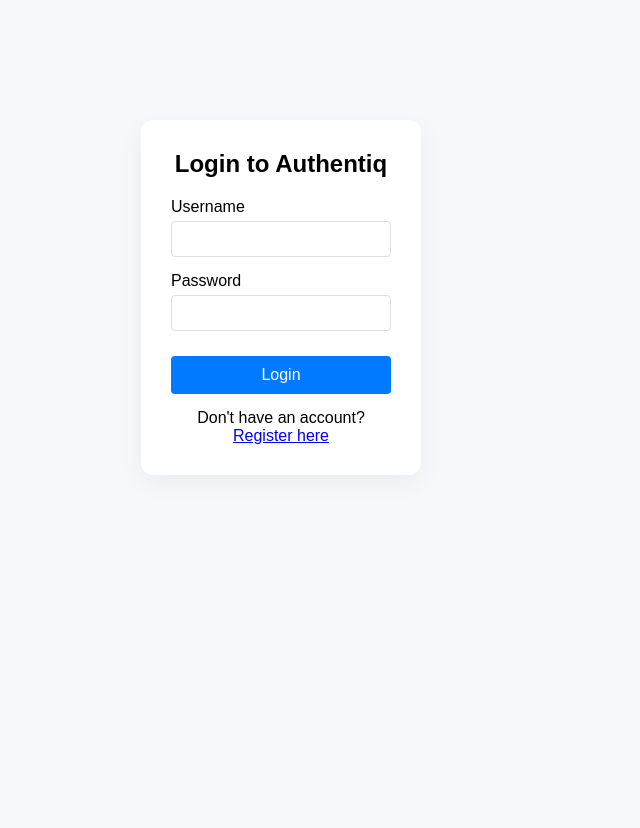
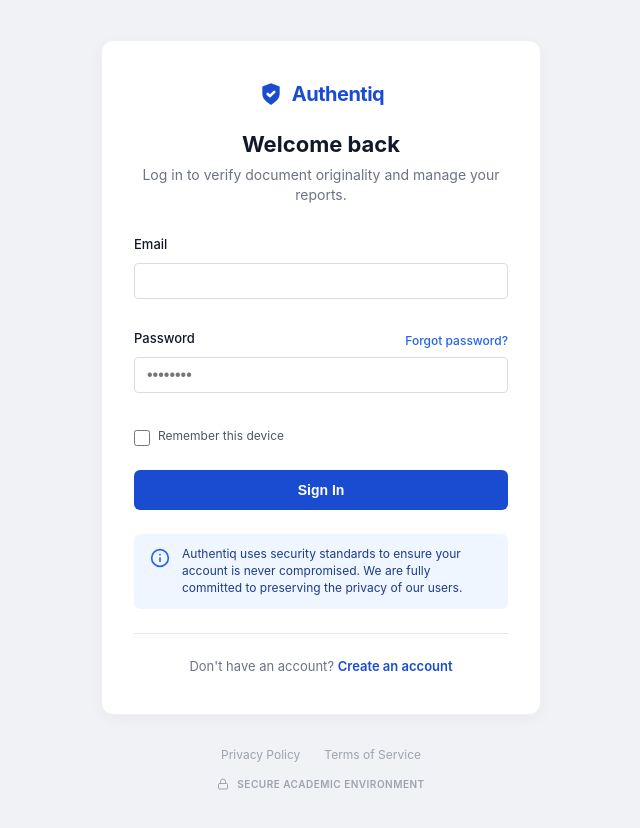
Before and after one commit to Khatry-With-A-Y/plagiarism-detector-authentiq, a React (Create React App) app in the folder frontend/: page /login in a window 1280 px wide. Shown: the whole page, without its empty margins (319-959 px from the left). Before the commit the page ends 800 px from the top, so only its background shows below. Built offline with nearby package versions, Linux system fonts and the light colour scheme; no server answers; the HTML template or start-up script is replaced by a standard one.

Commit message:
login and register modified with css in auth.css

```diff
--- a/frontend/src/pages/Login.jsx
+++ b/frontend/src/pages/Login.jsx
@@ -1,68 +1,81 @@
-import React, { useState } from 'react';
-import { useNavigate, Link } from 'react-router-dom';
-import { authAPI } from '../api/auth';
-import { setAuthToken, setUser } from '../utils/auth';
+import React from "react";
+import { Link } from "react-router-dom";
+import "./auth.css";
 
 function Login() {
-  const [username, setUsername] = useState('');
-  const [password, setPassword] = useState('');
-  const [error, setError] = useState('');
-  const [loading, setLoading] = useState(false);
-  const navigate = useNavigate();
+  return (
+    <div className="auth-page">
+      <div className="auth-card-wrapper">
+        <div className="auth-header">
+          <div className="auth-logo-container">
+            <svg viewBox="0 0 24 24" fill="none" xmlns="http://www.w3.org/2000/svg">
+              <path d="M12 22s8-4 8-10V5l-8-3-8 3v7c0 6 8 10 8 10z" fill="#1a4cd2" />
+              <path d="M9 12l2 2 4-4" stroke="#ffffff" strokeWidth="2.5" strokeLinecap="round" strokeLinejoin="round" />
+            </svg>
+            <span className="auth-logo-text">Authentiq</span>
+          </div>
+          <h1>Welcome back</h1>
+          <p>Log in to verify document originality and manage your reports.</p>
+        </div>
 
-  const handleSubmit = async (e) => {
-    e.preventDefault();
-    setError('');
-    setLoading(true);
+        <form className="auth-form" onSubmit={(e) => e.preventDefault()}>
+          <div className="form-group">
+            <label className="form-label">Email</label>
+            <div className="input-wrapper">
+              <input type="email" className="auth-input-field" />
+            </div>
+          </div>
 
-    try {
-      const response = await authAPI.login(username, password);
-      setAuthToken(response.data.token);
-      setUser(response.data.user);
-      navigate('/dashboard');
-    } catch (err) {
-      setError(err.response?.data?.error || 'Login failed. Please try again.');
-    } finally {
-      setLoading(false);
-    }
-  };
+          <div className="form-group">
+            <div className="label-row">
+              <label className="form-label">Password</label>
+              <a href="#" className="forgot-link">Forgot password?</a>
+            </div>
+            <div className="input-wrapper">
+              <input type="password" placeholder="••••••••" className="auth-input-field" />
+            </div>
+          </div>
 
-  return (
-    <div className="container" style={{ maxWidth: '400px', marginTop: '100px' }}>
-      <div className="card">
-        <h2 style={{ marginBottom: '20px', textAlign: 'center' }}>Login to Authentiq</h2>
-        <form onSubmit={handleSubmit}>
-          <div className="form-group">
-            <label>Username</label>
-            <input
-              type="text"
-              value={username}
-              onChange={(e) => setUsername(e.target.value)}
-              required
-            />
+          <div className="checkbox-container">
+            <input type="checkbox" id="remember" />
+            <label htmlFor="remember" className="checkbox-label">
+              Remember this device
+            </label>
           </div>
-          <div className="form-group">
-            <label>Password</label>
-            <input
-              type="password"
-              value={password}
-              onChange={(e) => setPassword(e.target.value)}
-              required
-            />
+
+          <button className="auth-submit-btn">Sign In</button>
+
+          <div className="info-box">
+            <svg viewBox="0 0 24 24" fill="none" stroke="currentColor" strokeWidth="2" strokeLinecap="round" strokeLinejoin="round">
+              <circle cx="12" cy="12" r="10"></circle>
+              <line x1="12" y1="16" x2="12" y2="12"></line>
+              <line x1="12" y1="8" x2="12.01" y2="8"></line>
+            </svg>
+            <p>
+              Authentiq uses security standards to ensure your account is never compromised. We are fully committed to preserving the privacy of our users.
+            </p>
           </div>
-          {error && <div className="error">{error}</div>}
-          <button
-            type="submit"
-            className="btn btn-primary"
-            style={{ width: '100%', marginTop: '10px' }}
-            disabled={loading}
-          >
-            {loading ? 'Logging in...' : 'Login'}
-          </button>
         </form>
-        <p style={{ marginTop: '15px', textAlign: 'center' }}>
-          Don't have an account? <Link to="/register">Register here</Link>
-        </p>
+
+        <div className="auth-divider"></div>
+
+        <div className="auth-card-footer">
+          Don't have an account? <Link to="/register">Create an account</Link>
+        </div>
+      </div>
+
+      <div className="page-footer">
+        <div className="footer-links">
+          <a href="#">Privacy Policy</a>
+          <a href="#">Terms of Service</a>
+        </div>
+        <div className="secure-badge">
+          <svg viewBox="0 0 24 24" fill="none" stroke="currentColor" strokeWidth="2" strokeLinecap="round" strokeLinejoin="round">
+            <rect x="3" y="11" width="18" height="11" rx="2" ry="2"></rect>
+            <path d="M7 11V7a5 5 0 0 1 10 0v4"></path>
+          </svg>
+          SECURE ACADEMIC ENVIRONMENT
+        </div>
       </div>
     </div>
   );
--- a/frontend/src/pages/Register.jsx
+++ b/frontend/src/pages/Register.jsx
@@ -1,99 +1,89 @@
-import React, { useState } from 'react';
-import { useNavigate, Link } from 'react-router-dom';
-import { authAPI } from '../api/auth';
-import { setAuthToken, setUser } from '../utils/auth';
+import React from "react";
+import { Link } from "react-router-dom";
+import "./auth.css";
 
 function Register() {
-  const [username, setUsername] = useState('');
-  const [email, setEmail] = useState('');
-  const [password, setPassword] = useState('');
-  const [confirmPassword, setConfirmPassword] = useState('');
-  const [error, setError] = useState('');
-  const [loading, setLoading] = useState(false);
-  const navigate = useNavigate();
+  return (
+    <div className="auth-page">
+      <div className="auth-card-wrapper">
+        <div className="auth-header">
+          <div className="auth-logo-container">
+            <svg viewBox="0 0 24 24" fill="none" xmlns="http://www.w3.org/2000/svg">
+              <path d="M12 22s8-4 8-10V5l-8-3-8 3v7c0 6 8 10 8 10z" fill="#1a4cd2" />
+              <path d="M9 12l2 2 4-4" stroke="#ffffff" strokeWidth="2.5" strokeLinecap="round" strokeLinejoin="round" />
+            </svg>
+            <span className="auth-logo-text">Authentiq</span>
+          </div>
+          <h1>Create your account</h1>
+          <p>Join Authentiq to start verifying academic integrity.</p>
+        </div>
 
-  const handleSubmit = async (e) => {
-    e.preventDefault();
-    setError('');
+        <form className="auth-form" onSubmit={(e) => e.preventDefault()}>
+          <div className="form-group">
+            <label className="form-label">Full Name</label>
+            <div className="input-wrapper">
+              <svg className="input-icon" viewBox="0 0 24 24" fill="none" stroke="currentColor" strokeWidth="2" strokeLinecap="round" strokeLinejoin="round">
+                <path d="M20 21v-2a4 4 0 0 0-4-4H8a4 4 0 0 0-4 4v2"></path>
+                <circle cx="12" cy="7" r="4"></circle>
+              </svg>
+              <input type="text" className="auth-input-field has-icon" />
+            </div>
+          </div>
 
-    if (password !== confirmPassword) {
-      setError('Passwords do not match');
-      return;
-    }
+          <div className="form-group">
+            <label className="form-label">Email Address</label>
+            <div className="input-wrapper">
+              <svg className="input-icon" viewBox="0 0 24 24" fill="none" stroke="currentColor" strokeWidth="2" strokeLinecap="round" strokeLinejoin="round">
+                <path d="M4 4h16c1.1 0 2 .9 2 2v12c0 1.1-.9 2-2 2H4c-1.1 0-2-.9-2-2V6c0-1.1.9-2 2-2z"></path>
+                <polyline points="22,6 12,13 2,6"></polyline>
+              </svg>
+              <input type="email" className="auth-input-field has-icon" />
+            </div>
+          </div>
 
-    if (password.length < 6) {
-      setError('Password must be at least 6 characters');
-      return;
-    }
+          <div className="form-group">
+            <label className="form-label">Password</label>
+            <div className="input-wrapper">
+              <svg className="input-icon" viewBox="0 0 24 24" fill="none" stroke="currentColor" strokeWidth="2" strokeLinecap="round" strokeLinejoin="round">
+                <rect x="3" y="11" width="18" height="11" rx="2" ry="2"></rect>
+                <path d="M7 11V7a5 5 0 0 1 10 0v4"></path>
+              </svg>
+              <input type="password" placeholder="••••••••" className="auth-input-field has-icon" />
+            </div>
+          </div>
 
-    setLoading(true);
+          <div className="form-group">
+            <label className="form-label">Confirm Password</label>
+            <div className="input-wrapper">
+              <svg className="input-icon" viewBox="0 0 24 24" fill="none" stroke="currentColor" strokeWidth="2" strokeLinecap="round" strokeLinejoin="round">
+                <rect x="3" y="11" width="18" height="11" rx="2" ry="2"></rect>
+                <path d="M7 11V7a5 5 0 0 1 10 0v4"></path>
+              </svg>
+              <input type="password" placeholder="••••••••" className="auth-input-field has-icon" />
+            </div>
+          </div>
 
-    try {
-      const response = await authAPI.register(username, email, password);
-      setAuthToken(response.data.token);
-      setUser(response.data.user);
-      navigate('/dashboard');
-    } catch (err) {
-      setError(err.response?.data?.error || 'Registration failed. Please try again.');
-    } finally {
-      setLoading(false);
-    }
-  };
+          <div className="checkbox-container">
+            <input type="checkbox" id="terms" />
+            <label htmlFor="terms" className="checkbox-label">
+              By registering, you agree to our <a href="#">Terms of Service</a> and <a href="#">Privacy Policy</a>
+            </label>
+          </div>
 
-  return (
-    <div className="container" style={{ maxWidth: '400px', marginTop: '100px' }}>
-      <div className="card">
-        <h2 style={{ marginBottom: '20px', textAlign: 'center' }}>Register for Authentiq</h2>
-        <form onSubmit={handleSubmit}>
-          <div className="form-group">
-            <label>Username</label>
-            <input
-              type="text"
-              value={username}
-              onChange={(e) => setUsername(e.target.value)}
-              required
-            />
-          </div>
-          <div className="form-group">
-            <label>Email</label>
-            <input
-              type="email"
-              value={email}
-              onChange={(e) => setEmail(e.target.value)}
-              required
-            />
-          </div>
-          <div className="form-group">
-            <label>Password</label>
-            <input
-              type="password"
-              value={password}
-              onChange={(e) => setPassword(e.target.value)}
-              required
-            />
-          </div>
-          <div className="form-group">
-            <label>Confirm Password</label>
-            <input
-              type="password"
-              value={confirmPassword}
-              onChange={(e) => setConfirmPassword(e.target.value)}
-              required
-            />
-          </div>
-          {error && <div className="error">{error}</div>}
-          <button
-            type="submit"
-            className="btn btn-primary"
-            style={{ width: '100%', marginTop: '10px' }}
-            disabled={loading}
-          >
-            {loading ? 'Registering...' : 'Register'}
+          <button className="auth-submit-btn">
+            Create Account
+            <svg width="16" height="16" viewBox="0 0 24 24" fill="none" stroke="currentColor" strokeWidth="2" strokeLinecap="round" strokeLinejoin="round" style={{marginLeft: '4px'}}>
+              <line x1="5" y1="12" x2="19" y2="12"></line>
+              <polyline points="12 5 19 12 12 19"></polyline>
+            </svg>
           </button>
         </form>
-        <p style={{ marginTop: '15px', textAlign: 'center' }}>
-          Already have an account? <Link to="/login">Login here</Link>
-        </p>
+
+        <div className="auth-divider"></div>
+
+        <div className="auth-card-footer">
+          Already have an account? <Link to="/login">Log in here</Link>
+        </div>
       </div>
     </div>
   );
--- /dev/null
+++ b/frontend/src/pages/auth.css
@@ -0,0 +1,261 @@
+* {
+  box-sizing: border-box;
+}
+
+.auth-page {
+  min-height: 100vh;
+  display: flex;
+  flex-direction: column;
+  justify-content: center;
+  align-items: center;
+  background-color: #f1f2f5;
+  padding: 40px 20px;
+  font-family: 'Inter', -apple-system, BlinkMacSystemFont, "Segoe UI", Roboto, sans-serif;
+}
+
+.auth-card-wrapper {
+  background: #ffffff;
+  border-radius: 12px;
+  box-shadow: 0px 4px 16px rgba(0, 0, 0, 0.04);
+  width: 100%;
+  max-width: 440px;
+  padding: 40px 32px;
+  border: 1px solid #f0f0f0;
+}
+
+.auth-logo-container {
+  display: flex;
+  align-items: center;
+  justify-content: center;
+  gap: 8px;
+  margin-bottom: 24px;
+}
+
+.auth-logo-container svg {
+  width: 26px;
+  height: 26px;
+}
+
+.auth-logo-text {
+  font-size: 20px;
+  font-weight: 700;
+  color: #1a4cd2;
+  letter-spacing: -0.5px;
+}
+
+.auth-header {
+  text-align: center;
+  margin-bottom: 32px;
+}
+
+.auth-header h1 {
+  font-size: 22px;
+  color: #111827;
+  margin: 0 0 8px 0;
+  font-weight: 700;
+}
+
+.auth-header p {
+  font-size: 14px;
+  color: #6b7280;
+  margin: 0;
+  line-height: 1.4;
+}
+
+.auth-form {
+  display: flex;
+  flex-direction: column;
+  gap: 16px;
+}
+
+.form-group {
+  display: flex;
+  flex-direction: column;
+  gap: 6px;
+}
+
+.label-row {
+  display: flex;
+  justify-content: space-between;
+  align-items: center;
+}
+
+.form-label {
+  font-size: 13px;
+  font-weight: 600;
+  color: #111827;
+}
+
+.forgot-link {
+  font-size: 12px;
+  color: #2563eb;
+  text-decoration: none;
+  font-weight: 500;
+}
+.forgot-link:hover {
+  text-decoration: underline;
+}
+
+.input-wrapper {
+  position: relative;
+  display: flex;
+  align-items: center;
+}
+
+.input-icon {
+  position: absolute;
+  left: 14px;
+  color: #6b7280;
+  width: 18px;
+  height: 18px;
+}
+
+.auth-input-field {
+  width: 100%;
+  padding: 10px 14px;
+  border: 1px solid #d1d5db;
+  border-radius: 6px;
+  font-size: 14px;
+  color: #111827;
+  outline: none;
+  transition: border-color 0.2s;
+  background-color: #fff;
+}
+
+.auth-input-field:focus {
+  border-color: #2563eb;
+  box-shadow: 0 0 0 1px #2563eb;
+}
+
+.auth-input-field.has-icon {
+  padding-left: 40px;
+}
+
+.checkbox-container {
+  display: flex;
+  align-items: flex-start;
+  gap: 8px;
+  margin-top: 4px;
+}
+
+.checkbox-container input[type="checkbox"] {
+  width: 16px;
+  height: 16px;
+  margin-top: 2px;
+  cursor: pointer;
+  accent-color: #2563eb;
+}
+
+.checkbox-label {
+  font-size: 12px;
+  color: #4b5563;
+  line-height: 1.4;
+}
+
+.checkbox-label a {
+  color: #2563eb;
+  text-decoration: none;
+  font-weight: 500;
+}
+.checkbox-label a:hover {
+  text-decoration: underline;
+}
+
+.auth-submit-btn {
+  background-color: #1a4cd2;
+  color: #ffffff;
+  border: none;
+  border-radius: 6px;
+  padding: 12px;
+  font-size: 14px;
+  font-weight: 600;
+  cursor: pointer;
+  display: flex;
+  justify-content: center;
+  align-items: center;
+  gap: 6px;
+  margin-top: 8px;
+  transition: background-color 0.2s;
+}
+.auth-submit-btn:hover {
+  background-color: #163da1;
+}
+
+.info-box {
+  background-color: #eff6ff;
+  border-radius: 6px;
+  padding: 12px 16px;
+  display: flex;
+  gap: 12px;
+  margin-top: 8px;
+}
+.info-box svg {
+  color: #2563eb;
+  width: 20px;
+  height: 20px;
+  flex-shrink: 0;
+  margin-top: 2px;
+}
+.info-box p {
+  margin: 0;
+  font-size: 12px;
+  color: #1e3a8a;
+  line-height: 1.4;
+}
+
+.auth-divider {
+  width: 100%;
+  height: 1px;
+  background-color: #e5e7eb;
+  margin: 24px 0;
+}
+
+.auth-card-footer {
+  text-align: center;
+  font-size: 13px;
+  color: #6b7280;
+}
+.auth-card-footer a {
+  color: #1a4cd2;
+  text-decoration: none;
+  font-weight: 600;
+}
+.auth-card-footer a:hover {
+  text-decoration: underline;
+}
+
+.page-footer {
+  margin-top: 32px;
+  display: flex;
+  flex-direction: column;
+  align-items: center;
+  gap: 16px;
+}
+
+.footer-links {
+  display: flex;
+  gap: 24px;
+}
+.footer-links a {
+  font-size: 12px;
+  color: #9ca3af;
+  text-decoration: none;
+}
+.footer-links a:hover {
+  color: #6b7280;
+}
+
+.secure-badge {
+  display: flex;
+  align-items: center;
+  gap: 8px;
+  font-size: 10px;
+  font-weight: 600;
+  color: #9ca3af;
+  letter-spacing: 0.5px;
+}
+.secure-badge svg {
+  width: 12px;
+  height: 12px;
+  color: #9ca3af;
+}
```
